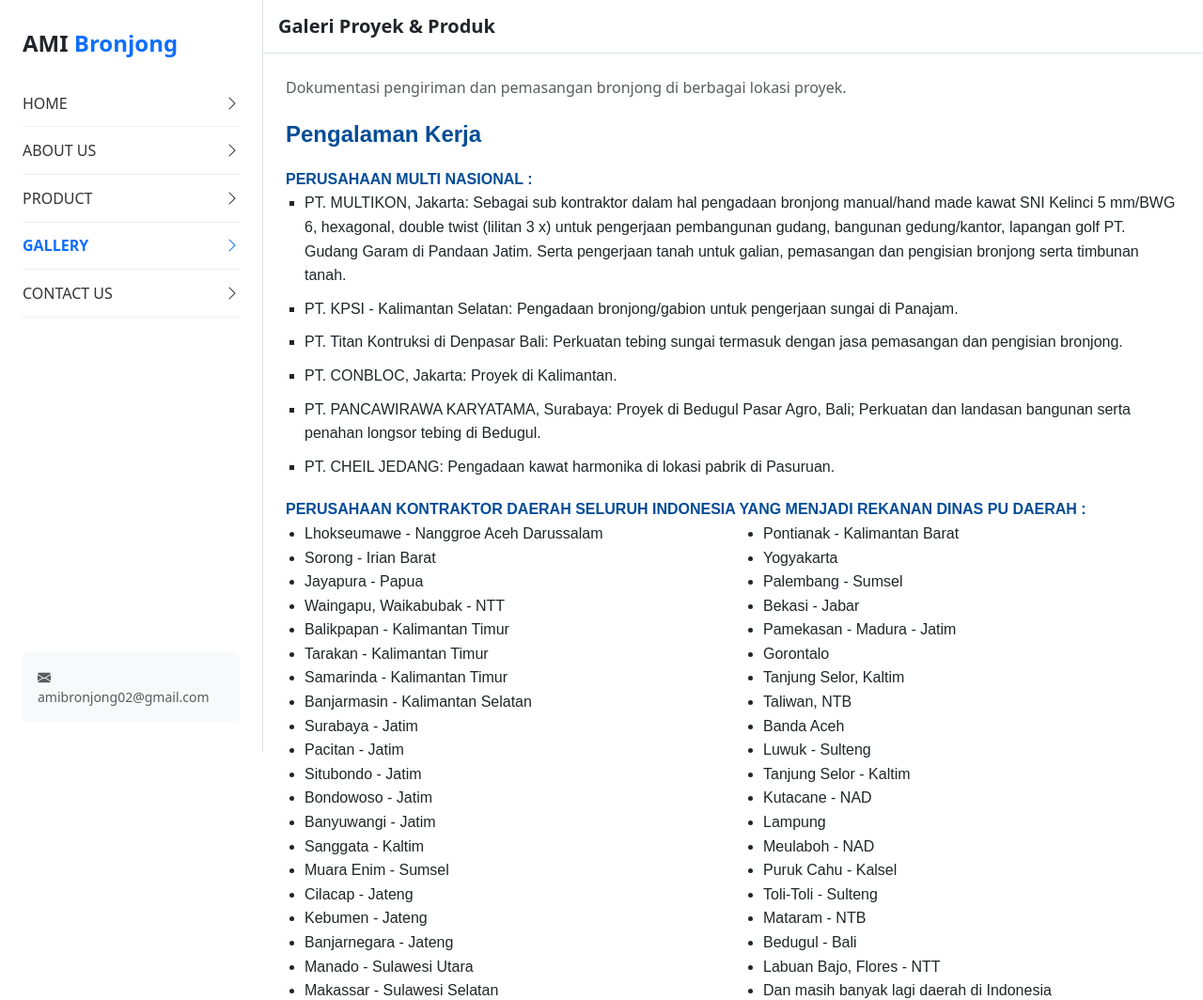
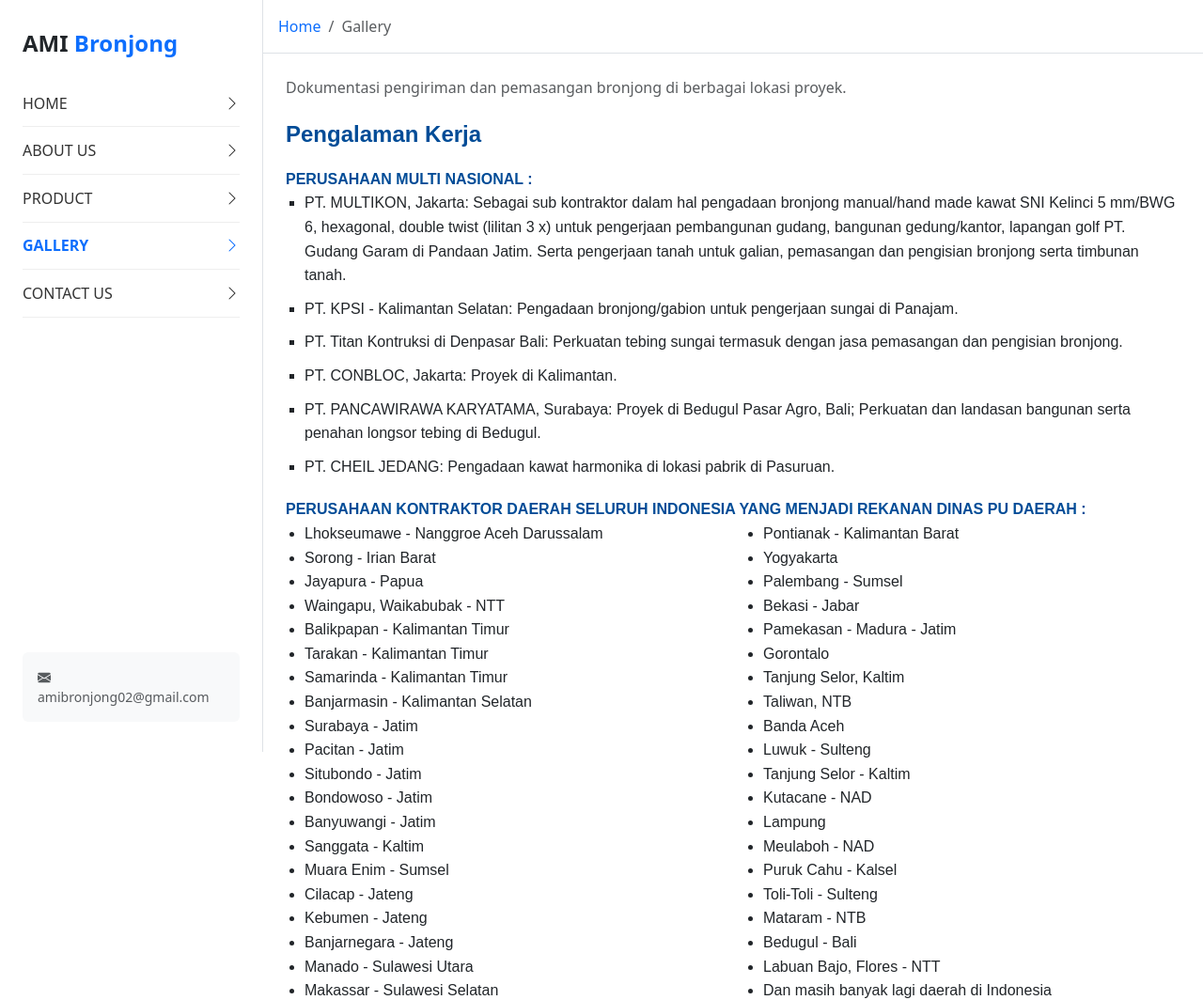
Before and after one commit to GregStudio/Alexander3, a plain HTML site: page gallery.html in a window 1280 px wide. Shown: the top 1064 px of the page at 94% size. Drawn offline with nearby package versions, Linux system fonts and the light colour scheme.

Commit message:
Update gallery.html

```diff
--- a/gallery.html
+++ b/gallery.html
@@ -80,8 +80,12 @@
 
     <div class="main-content">
         <header class="bg-white p-3 border-bottom d-flex justify-content-between align-items-center">
-            <h5 class="mb-0 fw-bold">Galeri Proyek & Produk</h5>
-            <!-- <div class="badge bg-primary">Total 24 Album</div> -->
+            <nav aria-label="breadcrumb">
+                <ol class="breadcrumb mb-0">
+                    <li class="breadcrumb-item"><a href="index.html" class="text-decoration-none">Home</a></li>
+                    <li class="breadcrumb-item active">Gallery</li>
+                </ol>
+            </nav>
         </header>
 
         <div class="container-fluid p-4">
```
